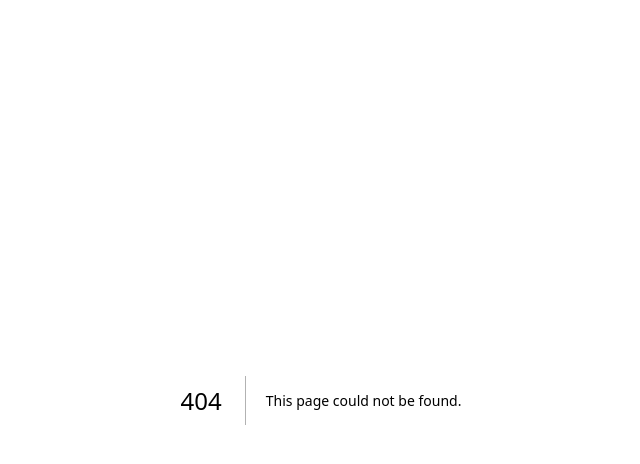
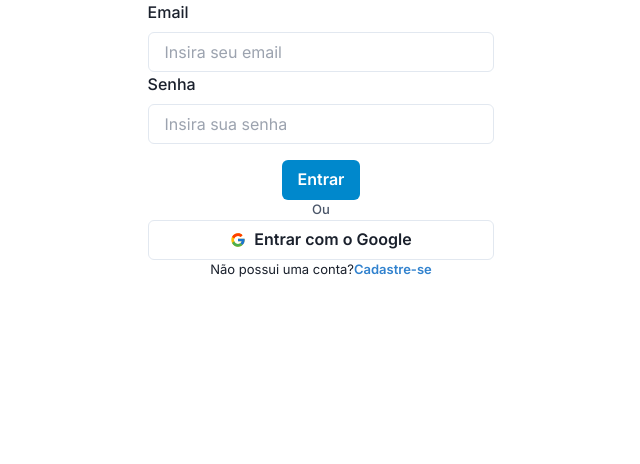
Before and after one commit to r0ber0be/ufc-presenca, a Next.js app in the folder presenca_ufc/: page /signin in a window 1280 px wide. Before the commit this address had no page. Shown: the top 464 px of the page, without its empty margins (319-959 px from the left). Built offline with nearby package versions, Linux system fonts and the light colour scheme; no server answers.

Commit message:
Login adicionado, botão do google componentizado

```diff
--- /dev/null
+++ b/presenca_ufc/src/app/signin/page.tsx
@@ -0,0 +1,56 @@
+'use client'
+
+import FormTemplate from "@/components/form";
+import GoogleAuthTemplate from "@/components/googleAuth";
+import { SIGN_UP } from "@/lib/constants/routes";
+import { AUTH_CREDENCIAL_INVALIDA, ERRO_CREDENCIAIS_INVALIDAS, ERRO_FECHAR_POPUP, TENTE_NOVAMENTE } from "@/lib/constants/strings";
+import { signInWithEmailService } from "@/services/auth";
+import { FormValuesT } from "@/types/FormTypes";
+import { Box, useToast } from "@chakra-ui/react";
+import { useRouter } from "next/navigation";
+import { SubmitHandler } from "react-hook-form";
+
+export default function Signin() {
+	const router = useRouter()
+	const toast = useToast()
+
+  const onSubmit: SubmitHandler<FormValuesT> = async data => {
+		try {
+			const userCredential = await signInWithEmailService(data)
+			if(userCredential.toString() !== AUTH_CREDENCIAL_INVALIDA) {
+				router.push('/dashboard')
+				return
+			}
+			toast({
+				position: 'top-right',
+				title: ERRO_CREDENCIAIS_INVALIDAS,
+				description: TENTE_NOVAMENTE,
+				status: 'warning',
+				duration: 3000
+			})
+		} catch (error) {
+			console.log(error)
+			return
+		}
+	}
+
+  return (
+    <Box display='grid' justifyContent='center' textAlign='center'>
+      <FormTemplate
+        onSubmit={onSubmit}
+        isSubmmiting={false}
+        buttonText='Entrar'
+        loadingText='Entrando'
+      />
+			<Box as='span' color='gray.600' fontSize='small' fontWeight='500'>Ou</Box>
+
+			<GoogleAuthTemplate
+				title={ERRO_FECHAR_POPUP}
+				googleButtonText='Entrar com o Google'
+				questionText='Não possui uma conta?'
+				actionText='Cadastre-se'
+				route={SIGN_UP}
+			/>
+    </Box>
+  )
+}
--- a/presenca_ufc/src/app/signup/page.tsx
+++ b/presenca_ufc/src/app/signup/page.tsx
@@ -1,31 +1,27 @@
 'use client'
 
 import React, { useState } from "react";
-import { signUpWithEmailService, signUpWithGoogle } from "@/services/auth";
-import { Box, Button, useToast } from "@chakra-ui/react";
+import { signUpWithEmailService } from "@/services/auth";
 import { SubmitHandler } from "react-hook-form";
-import { FcGoogle } from "react-icons/fc";
 import { useRouter } from 'next/navigation'
+import { Box, useToast } from "@chakra-ui/react";
 import FormTemplate from "@/components/form";
 import { FormValuesT } from "@/types/FormTypes";
-import { DASHBOARD, SIGN_IN } from "@/lib/constants/routes";
-import { ERRO_CADASTRO, TENTE_NOVAMENTE } from "@/lib/constants/strings";
+import { SIGN_IN } from "@/lib/constants/routes";
+import { ERRO_CADASTRO } from "@/lib/constants/strings";
+import GoogleAuthTemplate from "@/components/googleAuth";
 
 export default function Signup() {
 	const router = useRouter()
+	const toast = useToast()
 	const [isSubmmiting, setIsSubmmiting] = useState<boolean>(false);
-	const [isGoogleSubmmiting, setIsGoogleSubmmiting] = useState<boolean>(false);
-	const toast = useToast()
 
 	const onSubmit: SubmitHandler<FormValuesT> = async data => {
 		setIsSubmmiting(true)
 
 		try {
-			const res = await signUpWithEmailService(data)
-			const { response, values } = res
-
+			const { response, values } = await signUpWithEmailService(data)
 			setIsSubmmiting(false)
-
 			toast({
 				position: 'top-right',
 				title: values.title,
@@ -42,24 +38,6 @@ export default function Signup() {
 		}
 	}
 
-	const onClickSignUp = async() => {
-		setIsGoogleSubmmiting(true)
-		try {
-			await signUpWithGoogle()
-			router.push(DASHBOARD)
-		} catch (error) {
-			toast({
-				position: 'top-right',
-				title: ERRO_CADASTRO,
-				description: TENTE_NOVAMENTE,
-				status: 'warning',
-				duration: 3000
-			})
-		} finally {
-			setIsGoogleSubmmiting(false)
-		}
-	}
-
   return (
 		<Box display='grid' justifyContent='center' textAlign='center'>
 			<FormTemplate
@@ -68,15 +46,14 @@ export default function Signup() {
 				buttonText='Criar conta'
 				loadingText='Cadastrando'
 			/>
-			<Box as='span' color='gray.600' fontSize='sm' fontWeight='500'>Ou</Box>
-			<Button
-				variant='outline'
-				colorScheme='gray'
-				isLoading={isGoogleSubmmiting}
-				leftIcon={<FcGoogle/>}
-				onClick={onClickSignUp}>
-					Cadastre-se com o Google
-			</Button>
+			<Box as='span' color='gray.600' fontSize='small' fontWeight='500'>Ou</Box>
+			<GoogleAuthTemplate
+				title={ERRO_CADASTRO}
+				googleButtonText='Cadastre-se com o Google'
+				questionText='Possui uma conta?'
+				actionText='Conecte-se'
+				route={SIGN_IN}
+			/>
 		</Box>
 	)
 }
--- a/presenca_ufc/src/components/form.tsx
+++ b/presenca_ufc/src/components/form.tsx
@@ -1,5 +1,5 @@
 import { FormValuesT } from "@/types/FormTypes";
-import { Button, FormControl, FormErrorMessage, FormLabel, Input } from "@chakra-ui/react";
+import { Button, FormControl, FormLabel, Input } from "@chakra-ui/react";
 import { useForm, SubmitHandler } from "react-hook-form";
 
 export default function FormTemplate(props:{ onSubmit:SubmitHandler<FormValuesT>, isSubmmiting: boolean, buttonText: String, loadingText: String }) {
@@ -14,16 +14,16 @@ export default function FormTemplate(props:{ onSubmit:SubmitHandler<FormValuesT>
 									pattern: /^[a-zA-Z0-9._-]+@[a-zA-Z0-9.-]+\.[a-zA-Z]{2,3}$/
 								})}
 								id='email' name='email' type='email' placeholder='Insira seu email'
-								autoComplete='email' />
-				<FormErrorMessage>Eita, errei fui neymar</FormErrorMessage>
+								autoComplete='email'
+				/>
 
 				<FormLabel htmlFor='senha'>Senha</FormLabel>
 				<Input {...register('senha', {
 									required: true
 								})}
 								id='senha' name='senha' type='password' placeholder='Insira sua senha'
-								autoComplete='current-password' />
-				<FormErrorMessage></FormErrorMessage>
+								autoComplete='current-password'
+				/>
 
 				<Button
 					marginTop='1rem'
--- /dev/null
+++ b/presenca_ufc/src/components/googleAuth.tsx
@@ -0,0 +1,54 @@
+import { useRouter } from "next/navigation";
+import { Box, Button, useToast } from "@chakra-ui/react";
+import { DASHBOARD } from "@/lib/constants/routes";
+import { TENTE_NOVAMENTE } from "@/lib/constants/strings";
+import { googleAuthService } from "@/services/auth";
+import Link from "next/link";
+import { FcGoogle } from "react-icons/fc";
+import { useState } from "react";
+
+export default function GoogleAuthTemplate(props:{ title: string, googleButtonText: string, questionText: string, actionText: string, route: string}) {
+  const [isGoogleSubmmiting, setIsGoogleSubmmiting] = useState<boolean>(false)
+  const router = useRouter()
+  const toast = useToast()
+
+  const onClickSignUp = async() => {
+    setIsGoogleSubmmiting(true)
+		try {
+			await googleAuthService()
+			router.push(DASHBOARD)
+		} catch (error) {
+			toast({
+				position: 'top-right',
+				title: props.title,
+				description: TENTE_NOVAMENTE,
+				status: 'warning',
+				duration: 3000
+			})
+		} finally {
+      setIsGoogleSubmmiting(false)
+    }
+	}
+
+  return (
+    <>
+      <Button
+				variant='outline'
+				colorScheme='gray'
+        isLoading={isGoogleSubmmiting}
+				leftIcon={<FcGoogle/>}
+				onClick={onClickSignUp}>
+					{props.googleButtonText}
+			</Button>
+
+			<Box fontSize='small'>
+				{props.questionText}
+				<Link href={{ pathname: props.route }} passHref legacyBehavior>
+					<Button colorScheme='blue' variant='link' fontSize='small'>
+						{props.actionText}
+					</Button>
+				</Link>
+			</Box>
+    </>
+  )
+}
--- a/presenca_ufc/src/lib/constants/strings.ts
+++ b/presenca_ufc/src/lib/constants/strings.ts
@@ -1,6 +1,8 @@
 export const ERRO_CADASTRO = 'Erro no cadastro!'
-export const EMAIL_JA_CADASTRADO = 'Email já cadastrado!'
 export const EMAIL_EM_USO = 'Este email já está sendo utilizado.'
 export const CONTA_CRIADA = 'Conta criada!'
 export const REDIRECIONAR_PARA_LOGIN = 'Você será redirecionado para a tela de login.'
 export const TENTE_NOVAMENTE = 'Por favor, tente novamente mais tarde.'
+export const AUTH_CREDENCIAL_INVALIDA = 'auth/invalid-credential'
+export const ERRO_CREDENCIAIS_INVALIDAS = 'Credenciais inválidas!'
+export const ERRO_FECHAR_POPUP = 'Autenticação interrompida!'
--- a/presenca_ufc/src/services/auth/index.ts
+++ b/presenca_ufc/src/services/auth/index.ts
@@ -1,8 +1,19 @@
-import { signInWithPopup, GoogleAuthProvider, createUserWithEmailAndPassword } from "firebase/auth";
+import { signInWithPopup, GoogleAuthProvider, createUserWithEmailAndPassword, signInWithEmailAndPassword, UserCredential } from "firebase/auth";
 import { auth } from "@/lib/firebase/config";
 import { FirebaseError } from "firebase/app";
 import { FormValuesT } from "@/types/FormTypes";
-import { CONTA_CRIADA, EMAIL_JA_CADASTRADO, EMAIL_EM_USO, REDIRECIONAR_PARA_LOGIN } from "@/lib/constants/strings";
+import { CONTA_CRIADA, EMAIL_EM_USO, REDIRECIONAR_PARA_LOGIN, ERRO_CADASTRO } from "@/lib/constants/strings";
+
+export async function signInWithEmailService(data: FormValuesT) {
+  const userCredential = await signInWithEmailAndPassword(auth, data.email, data.senha)
+    .then((userCredential: UserCredential) => {
+      return userCredential.user
+    })
+    .catch((error: FirebaseError) => {
+      return error.code
+    })
+  return userCredential
+}
 
 export async function signUpWithEmailService(data: FormValuesT) {
   const response = await createUserWithEmailAndPassword(auth, data.email, data.senha)
@@ -20,7 +31,7 @@ export async function signUpWithEmailService(data: FormValuesT) {
   }
 
   if(response === 'auth/email-already-in-use') {
-    values.title = EMAIL_JA_CADASTRADO
+    values.title = ERRO_CADASTRO
     values.description = EMAIL_EM_USO
     values.status = 'warning'
   } else {
@@ -32,7 +43,7 @@ export async function signUpWithEmailService(data: FormValuesT) {
   return { values, response }
 }
 
-export async function signUpWithGoogle() {
+export async function googleAuthService() {
   const provider = new GoogleAuthProvider()
   return await signInWithPopup(auth, provider)
 }
```
